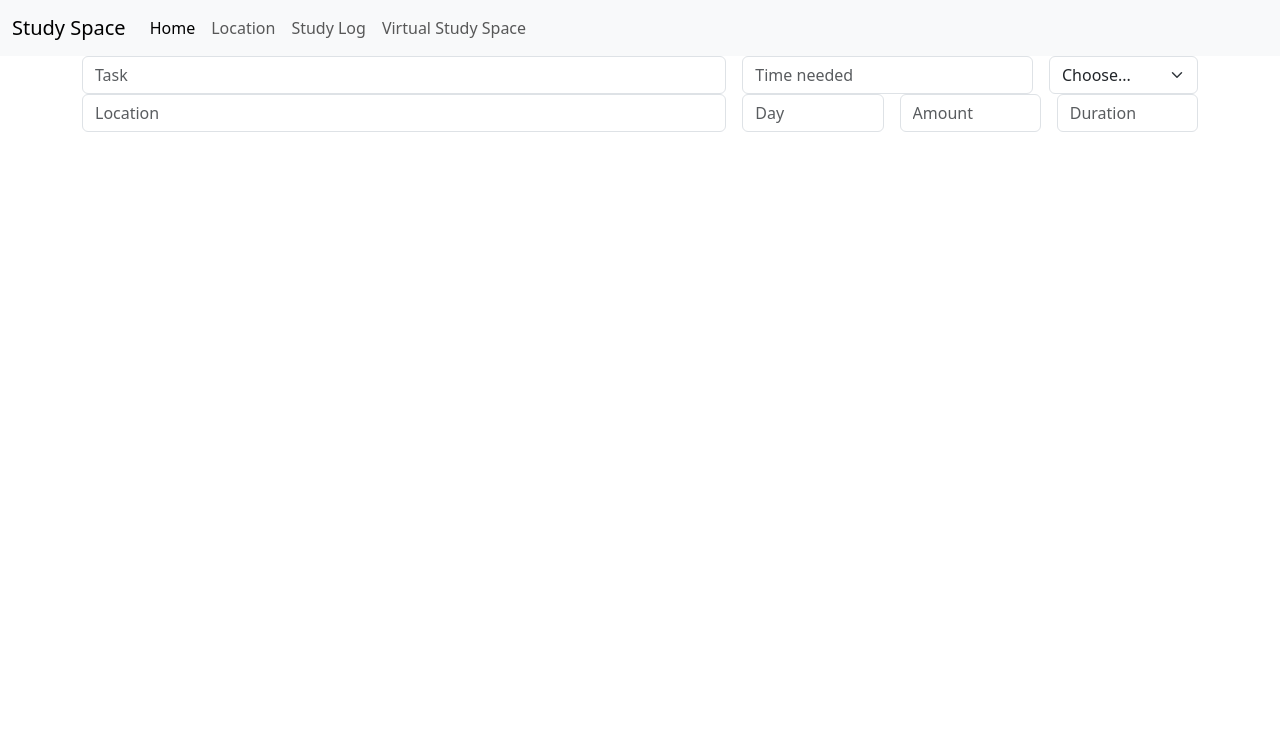
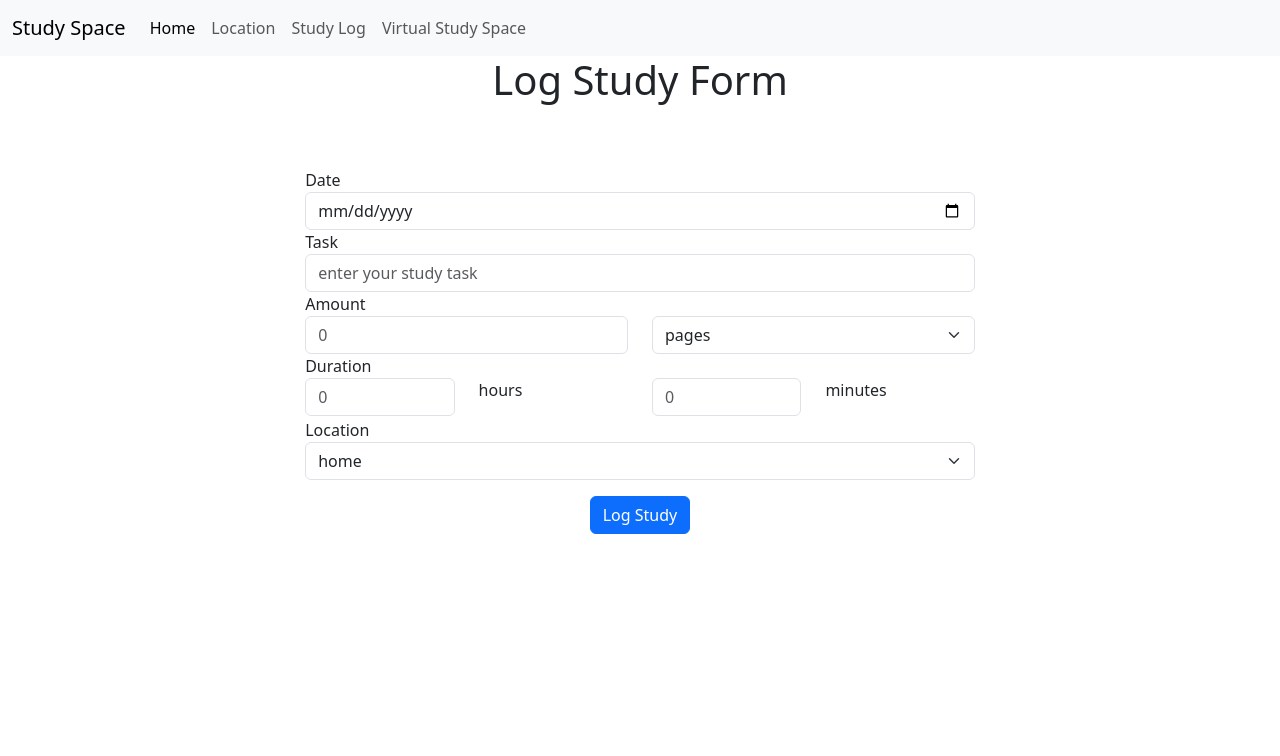
Before and after one commit to chisafukutome/study-tracking-app, a Flask app: template website/templates/study_log.html in a window 1280 px wide. Shown: the top 756 px of the page. Run offline with Flask 2, Linux system fonts and the light colour scheme; the template is opened without the code that fills it, so the values that code supplies are empty.

Commit message:
Format study_log.html

```diff
--- a/website/templates/base.html
+++ b/website/templates/base.html
@@ -27,6 +27,15 @@
 
         font {
             font-size: 3rem;
+        }
+
+        button {
+            margin-top: 1rem;
+        }
+
+        .log-form {
+            padding: 20%;
+            padding-top: 5%;
         }
     </style>
   </head>
--- a/website/templates/study_log.html
+++ b/website/templates/study_log.html
@@ -1,36 +1,94 @@
 {% extends "base.html" %} {% block title %}Dashboard{% endblock %} {% block
 content %}
-<!-- TODO: ADD LOG PROGRESS FORM -->
-<div class="row g-3">
-    <div class="col-sm-7">
-      <input type="text" class="form-control" placeholder="Task" aria-label="Task">
+
+<!-- TODO: validate number input -->
+<h1 align="center">Log Study Form</h1>
+<div class="log-form">
+  <div class="g-3">
+    <!-- Date -->
+    <label for="date">Date</label>
+    <input
+      type="date"
+      class="form-control"
+      name="date"
+      id="date"
+      aria-label="date"
+    />
+    <!-- End Date -->
+
+    <!-- Task -->
+    <label for="task">Task</label>
+    <input
+      type="text"
+      class="form-control"
+      name="task"
+      id="task"
+      placeholder="enter your study task"
+      aria-label="task"
+    />
+    <!-- End Task -->
+
+    <!-- Amount -->
+    <label for="amount">Amount</label>
+    <div class="row">
+      <div class="col">
+        <input
+          type="number"
+          class="form-control"
+          name="amount"
+          id="amount"
+          placeholder="0"
+          aria-label="amount"
+        />
       </div>
-    <div class="col-sm">
-      <input type="text" class="form-control" placeholder="Time needed" aria-label="Time needed">
-    </div>
-    <div class="col-auto">
-        <label class="visually-hidden" for="autoSizingSelect">State of completion</label>
-        <select class="form-select" id="autoSizingSelect">
-          <option selected>Choose...</option>
-          <option value="1">Need to start</option>
-          <option value="2">In progress</option>
-          <option value="3">Done</option>
+      <div class="col">
+        <select name="unit" id="unit" class="form-select">
+          <option value="pages">pages</option>
+          <option value="modules">modules</option>
         </select>
       </div>
     </div>
-<div class="row g-3">
-  <div class="col-sm-7">
-    <input type="text" class="form-control" placeholder="Location" aria-label="Location">
+    <!-- End Amount -->
+
+    <!-- Duration -->
+    <label for="duration">Duration</label>
+    <div class="row">
+      <div class="col">
+        <input
+          type="number"
+          class="form-control"
+          name="duration_h"
+          id="duration_h"
+          placeholder="0"
+          aria-label="duration_h"
+        />
       </div>
-  <div class="col-sm">
-    <input type="text" class="form-control" placeholder="Day" aria-label="Day">
+      <p class="col">hours</p>
+      <div class="col">
+        <input
+          type="number"
+          class="form-control"
+          name="duration_m"
+          id="duration_m"
+          placeholder="0"
+          aria-label="duration_m"
+        />
       </div>
-  <div class="col-sm">
-    <input type="text" class="form-control" placeholder="Amount" aria-label="Amount">
+      <p class="col">minutes</p>
     </div>
-  <div class="col-sm">
-    <input type="text" class="form-control" placeholder="Duration" aria-label="Duration">
+    <!-- End Duration -->
+
+    <!-- Location -->
+    <label for="location">Location</label>
+    <select name="location" id="location" class="form-select">
+        <option value="home">home</option>
+        <option value="school">school</option>
+      </select>
+    <!-- End Location -->
+    <div align="center">
+      <button type="submit" class="btn btn-primary">Log Study</button>
     </div>
     </div>
-
+  </div>
+</div>
   {% endblock %}
--- a/website/views.py
+++ b/website/views.py
@@ -8,6 +8,12 @@ views = Blueprint("views", __name__)
 def home():
     return render_template("home.html")
 
+@views.route("/log_study")
+def log_study():
+    return render_template("study_log.html")
+
+
+
 
 @views.route("/map")
 def map():
```
Lines whose indentation alone changed are shown as unchanged.
